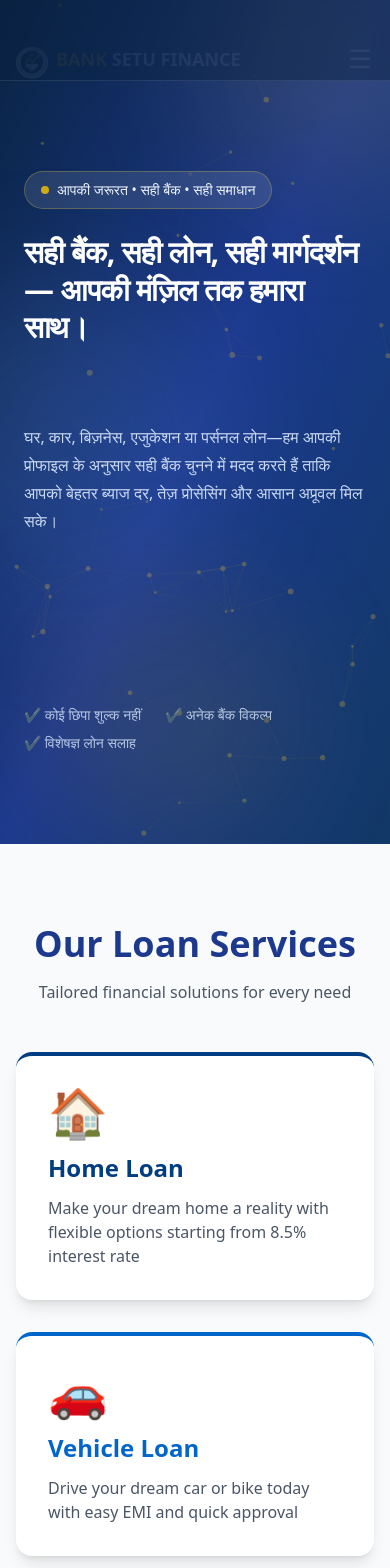
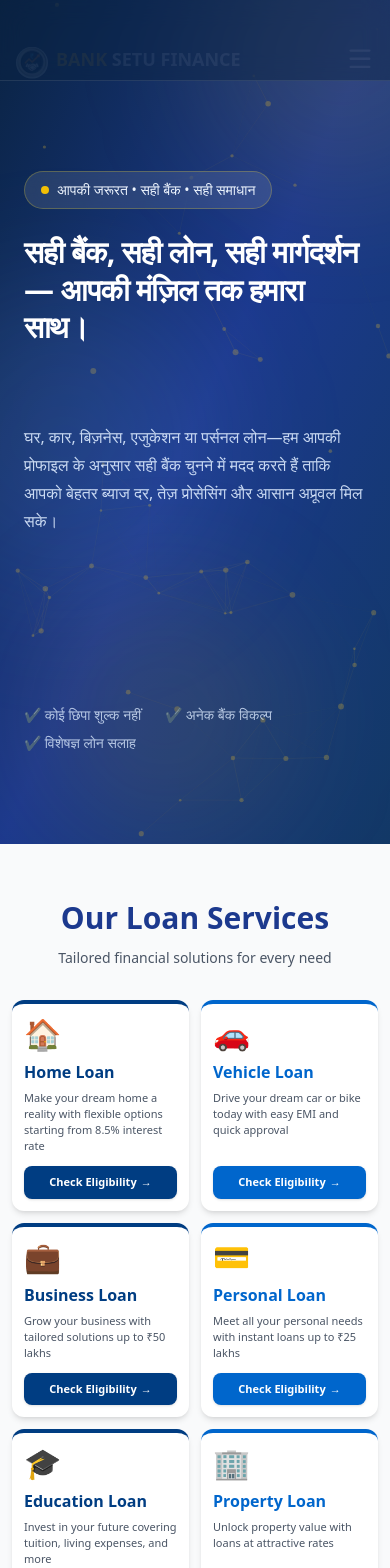
Before and after one commit to arpit-rathod/BANKSETUFINANCE, a React (Vite) app in the folder frontend/: page / in a window 390 px wide. Shown: the top 1568 px of the page. Built offline with nearby package versions, Linux system fonts and the light colour scheme.

Commit message:
feat(frontend): optimize loan cards for mobile

```diff
--- a/frontend/src/pages/Home.jsx
+++ b/frontend/src/pages/Home.jsx
@@ -566,16 +566,41 @@ const BankSetuFinance = () => {
         </div>
       </section>
 
-      <section id="loans" className="py-20 bg-gray-50">
-        <div className="max-w-7xl mx-auto px-4">
-          <h2 className="text-4xl md:text-5xl font-bold text-center text-blue-900 mb-4">Our Loan Services</h2>
-          <p className="text-center text-gray-600 mb-12">Tailored financial solutions for every need</p>
-          <div className="grid grid-cols-1 md:grid-cols-2 lg:grid-cols-3 gap-8">
+      <section id="loans" className="py-14 sm:py-16 lg:py-20 bg-gray-50">
+        <div className="max-w-7xl mx-auto px-3 sm:px-4">
+          <h2 className="text-3xl sm:text-4xl md:text-5xl font-bold text-center text-blue-900 mb-3 sm:mb-4">Our Loan Services</h2>
+          <p className="text-center text-sm sm:text-base text-gray-600 mb-8 sm:mb-10 lg:mb-12">Tailored financial solutions for every need</p>
+
+          {/* Two columns even on mobile; compact cards keep the section easy to scan. */}
+          <div className="grid grid-cols-2 gap-3 sm:gap-5 lg:grid-cols-3 lg:gap-7">
             {loanTypes.map((loan, idx) => (
-              <div key={idx} className="bg-white p-8 rounded-2xl shadow-lg hover:shadow-2xl hover:-translate-y-2 transition-all duration-300 border-t-4" style={{ borderTopColor: loan.color }}>
-                <div className="text-5xl mb-4">{loan.icon}</div>
-                <h3 className="text-2xl font-bold mb-3" style={{ color: loan.color }}>{loan.title}</h3>
-                <p className="text-gray-600">{loan.desc}</p>
+              <div
+                key={idx}
+                className="group flex h-full flex-col rounded-xl sm:rounded-2xl bg-white p-3 sm:p-5 lg:p-6 shadow-md hover:shadow-2xl hover:-translate-y-1.5 transition-all duration-300 border-t-4"
+                style={{ borderTopColor: loan.color }}
+              >
+                <div className="text-3xl sm:text-4xl lg:text-5xl mb-2 sm:mb-3">{loan.icon}</div>
+
+                <h3
+                  className="text-base sm:text-xl lg:text-2xl font-bold mb-1.5 sm:mb-2"
+                  style={{ color: loan.color }}
+                >
+                  {loan.title}
+                </h3>
+
+                <p className="text-[11px] sm:text-sm lg:text-base leading-4 sm:leading-5 text-gray-600 flex-1">
+                  {loan.desc}
+                </p>
+
+                <button
+                  type="button"
+                  onClick={() => setShowInquiryModal(true)}
+                  className="mt-3 sm:mt-5 inline-flex w-full items-center justify-center gap-1 rounded-lg sm:rounded-xl px-2 sm:px-4 py-2 sm:py-2.5 text-[11px] sm:text-sm font-semibold text-white shadow-sm transition-all duration-300 hover:-translate-y-0.5 hover:shadow-lg active:translate-y-0"
+                  style={{ backgroundColor: loan.color }}
+                >
+                  Check Eligibility
+                  <span className="transition-transform duration-300 group-hover:translate-x-1">→</span>
+                </button>
               </div>
             ))}
           </div>
```
